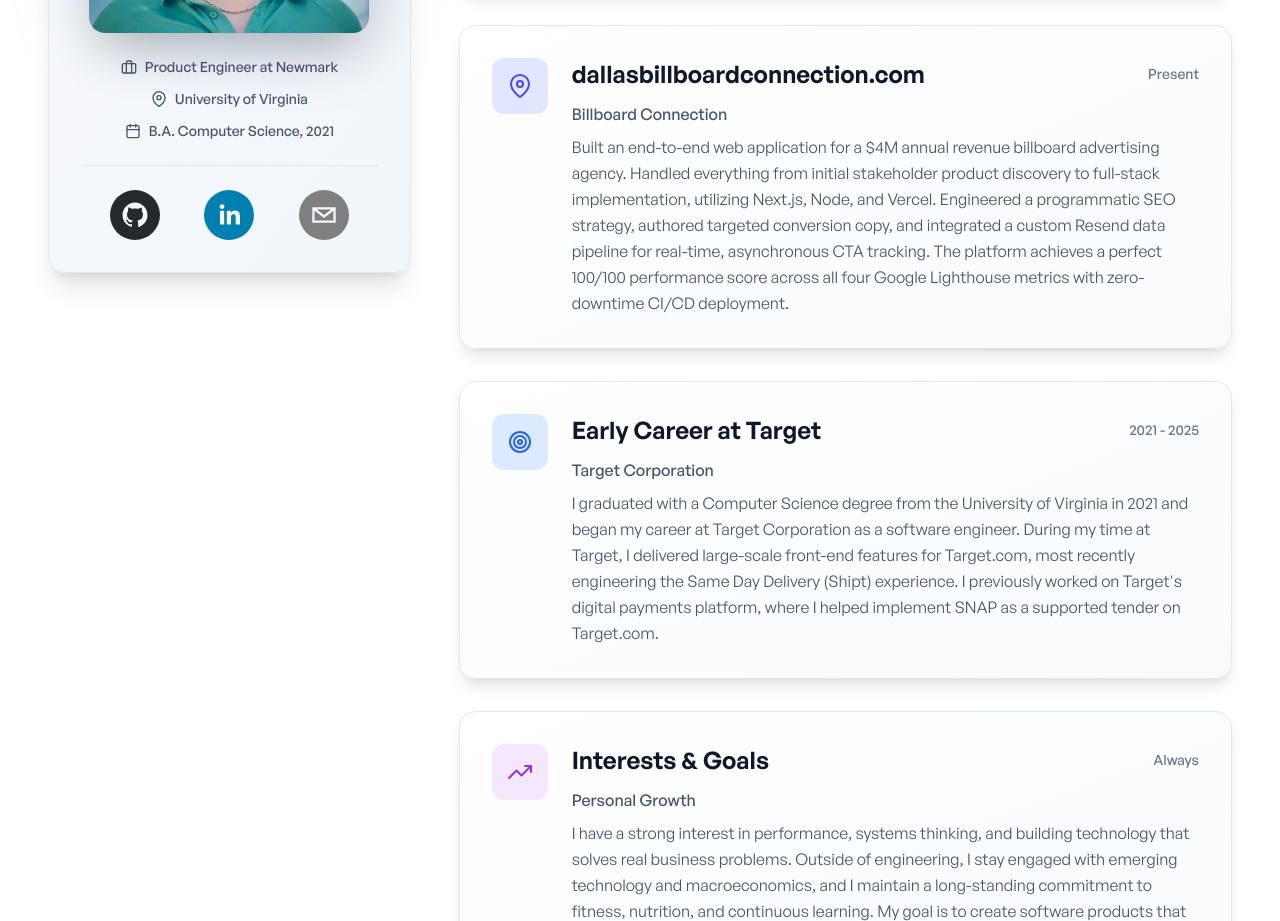
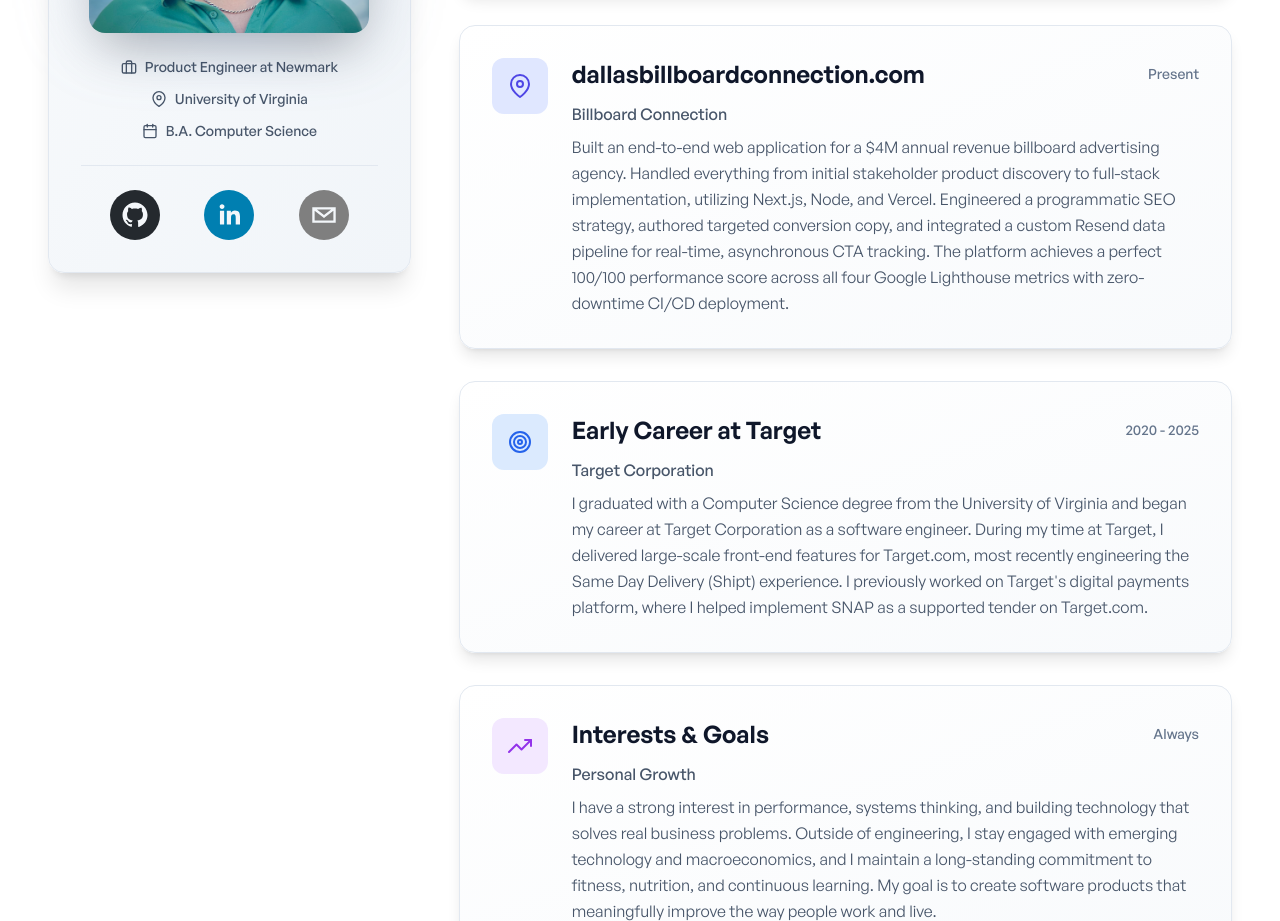
Before and after one commit to Don-Joel/Me, a Next.js app: page / in a window 1280 px wide. Shown: the part 2300-3221 px from the top of the page. Built offline with nearby package versions, Linux system fonts and the light colour scheme.

Commit message:
changing dates

```diff
--- a/components/about/AboutMeBio.tsx
+++ b/components/about/AboutMeBio.tsx
@@ -69,7 +69,7 @@
                     <div className="flex items-center justify-center gap-2 text-slate-600 dark:text-slate-400">
                       <FiCalendar className="w-4 h-4" />
                       <span className="text-sm font-general-medium">
-                        B.A. Computer Science, 2021
+                        B.A. Computer Science
                       </span>
                     </div>
                   </div>
--- a/consts/aboutMeExperiences.ts
+++ b/consts/aboutMeExperiences.ts
@@ -31,10 +31,10 @@
   {
     icon: FiTarget,
     title: "Early Career at Target",
-    period: "2021 - 2025",
+    period: "2020 - 2025",
     company: "Target Corporation",
     description:
-      "I graduated with a Computer Science degree from the University of Virginia in 2021 and began my career at Target Corporation as a software engineer. During my time at Target, I delivered large-scale front-end features for Target.com, most recently engineering the Same Day Delivery (Shipt) experience. I previously worked on Target's digital payments platform, where I helped implement SNAP as a supported tender on Target.com.",
+      "I graduated with a Computer Science degree from the University of Virginia and began my career at Target Corporation as a software engineer. During my time at Target, I delivered large-scale front-end features for Target.com, most recently engineering the Same Day Delivery (Shipt) experience. I previously worked on Target's digital payments platform, where I helped implement SNAP as a supported tender on Target.com.",
     iconBg: "bg-blue-100 dark:bg-blue-900/30",
     iconColor: "text-blue-600 dark:text-blue-400",
   },
```
